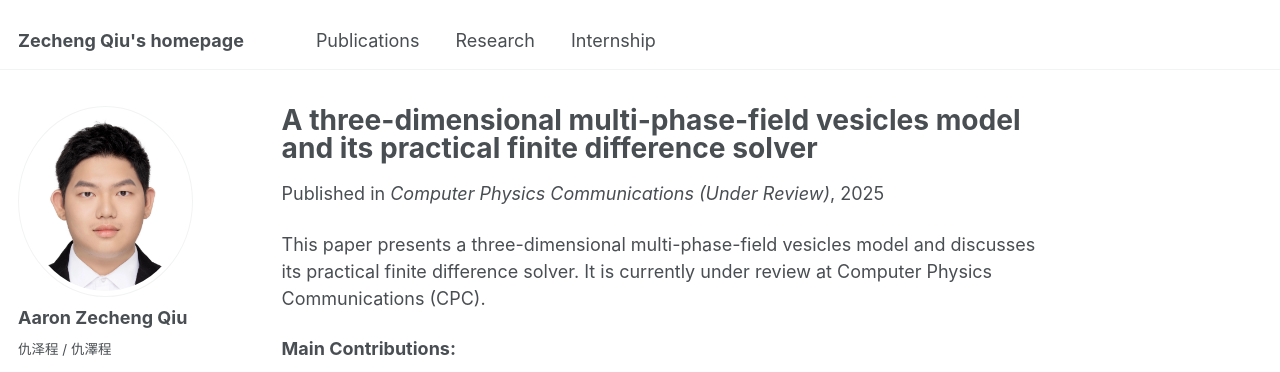
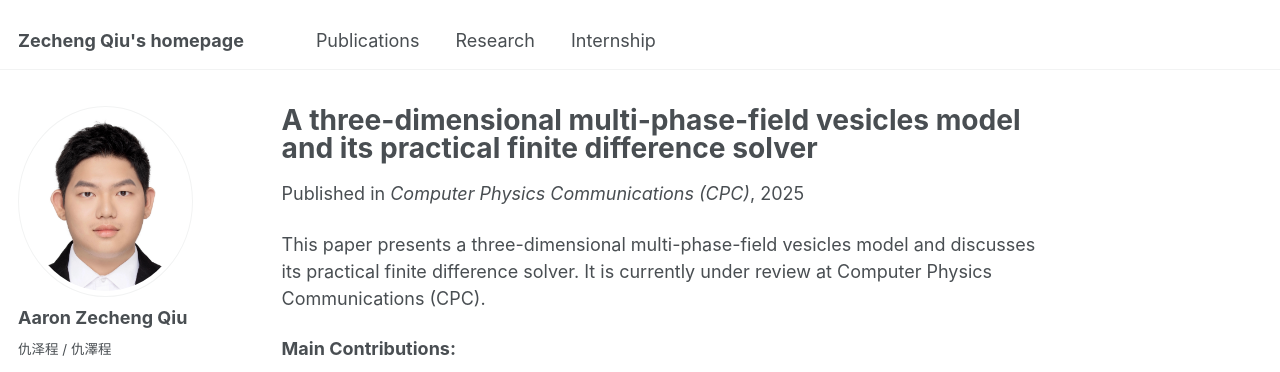
Before and after one commit to aaron-z-chiu/aaron-z-chiu.github.io, a Jekyll site: the page built from _publications/2025-08-25-3d-vesicles-model.md, in a window 1280 px wide and 1218 px high. Shown: the top 372 px of the window. Built offline with Jekyll 4.4.1, drawn with Linux system fonts in a browser that asks for light colours; some web fonts are replaced.

Commit message:
Under Review Cell

```diff
--- a/_publications/2025-08-25-3d-vesicles-model.md
+++ b/_publications/2025-08-25-3d-vesicles-model.md
@@ -3,9 +3,9 @@ title: "A three-dimensional multi-phase-field vesicles model and its practical f
 collection: publications
 category: manuscripts
 permalink: /publication/2025-08-25-3d-vesicles-model
-excerpt: 'This paper proposes a three-dimensional multi-phase-field model for vesicles and a practical finite difference solver. Submitted to Computer Physics Communications (CPC).'
+excerpt: 'This paper proposes a three-dimensional multi-phase-field model for vesicles and a practical finite difference solver. Submitted to Computer Physics Communications (Under Review).'
 date: 2025-08-25
-venue: 'Computer Physics Communications (Under Review)'
+venue: 'Computer Physics Communications (CPC)'
 # slidesurl: ''
 # paperurl: ''
 codeurl: 'https://github.com/aaron-z-chiu/multiple-vesicles'
```
